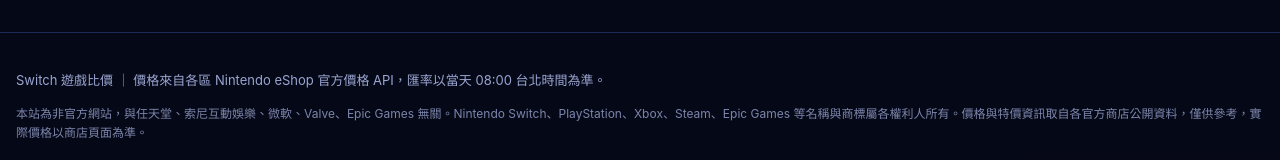
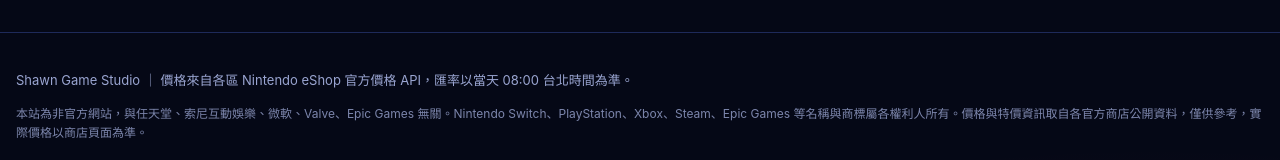
Before and after one commit to shawnwin777/switch-price-site, a Next.js app: page /deals in a window 1280 px wide. Shown: the part 414-574 px from the top of the page. Built offline with nearby package versions, Linux system fonts and the light colour scheme; no server answers.

Commit message:
改名 Shawn Game Studio：全站顯示名稱（metadata、頁尾）改用工作室名，網域待 dashboard 操作

```diff
--- a/app/console/page.tsx
+++ b/app/console/page.tsx
@@ -6,7 +6,7 @@ import ConsoleTabs from "@/components/ConsoleTabs";
 export const dynamic = "force-dynamic";
 
 export const metadata = {
-  title: "家機特價（台灣）｜Switch 遊戲比價",
+  title: "家機特價（台灣）｜Shawn Game Studio",
 };
 
 /** 家機特價頁（/console，2026-11-23 新增）：
--- a/app/deals/page.tsx
+++ b/app/deals/page.tsx
@@ -9,7 +9,7 @@ import DealsTabs from "@/components/DealsTabs";
 export const dynamic = "force-dynamic";
 
 export const metadata = {
-  title: "PC遊戲特價（台灣）｜Switch 遊戲比價",
+  title: "PC遊戲特價（台灣）｜Shawn Game Studio",
 };
 
 /** PC 遊戲特價完整清單頁（只做台灣區）。
--- a/app/historical-low/page.tsx
+++ b/app/historical-low/page.tsx
@@ -10,7 +10,7 @@ import NearLowCountryFilter from "@/components/NearLowCountryFilter";
 export const dynamic = "force-dynamic";
 
 export const metadata = {
-  title: "歷史低價｜Switch 遊戲比價",
+  title: "歷史低價｜Shawn Game Studio",
 };
 
 /** 歷史低價頁（/historical-low，2026-11-23 新增）：
--- a/app/layout.tsx
+++ b/app/layout.tsx
@@ -5,7 +5,7 @@ import "./globals.css";
 export const metadata: Metadata = {
   description:
     "Switch / Switch 2 遊戲跨區比價：35 國 eShop 價格、歷史低價、特價提醒、收藏排行。",
-  title: "Switch 遊戲比價",
+  title: "Shawn Game Studio",
 };
 
 export default function RootLayout({
@@ -21,7 +21,7 @@ export default function RootLayout({
         <footer className="footer">
           <div className="container">
             <p>
-              Switch 遊戲比價 ｜ 價格來自各區 Nintendo eShop 官方價格 API，匯率以當天
+              Shawn Game Studio ｜ 價格來自各區 Nintendo eShop 官方價格 API，匯率以當天
               08:00 台北時間為準。
             </p>
             <p className="footer-sub">
--- a/app/nso/page.tsx
+++ b/app/nso/page.tsx
@@ -13,7 +13,7 @@ import {
 } from "@/lib/nso-prices";
 
 export const metadata = {
-  title: "NSO 會員跨區比價｜Switch 遊戲比價",
+  title: "NSO 會員跨區比價｜Shawn Game Studio",
 };
 
 /** NSO 會員跨區比價表（靜態查證價目，v1）。
--- a/app/taiwan/addons/page.tsx
+++ b/app/taiwan/addons/page.tsx
@@ -24,7 +24,7 @@ function money(v:number|null,currency:string|null){
   if(currency==="TWD")return "NT$"+new Intl.NumberFormat("zh-TW").format(v);
   return (currency??"") + " " + new Intl.NumberFormat("zh-TW").format(v);
 }
-export const metadata={title:"台灣 DLC、組合包資料｜Switch 比價"};
+export const metadata={title:"台灣 DLC、組合包資料｜Shawn Game Studio"};
 export default function TaiwanAddonsPage({searchParams}:{searchParams:Params}){
   const data=snapshot as unknown as Catalog;
   const q=val(searchParams.q).trim().slice(0,100);
```
Also changed, not shown: 1 other file (tests, documents, lock files or other folders).
